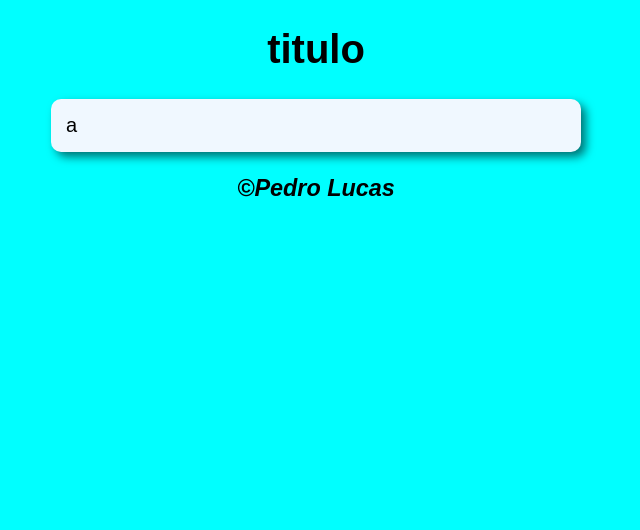
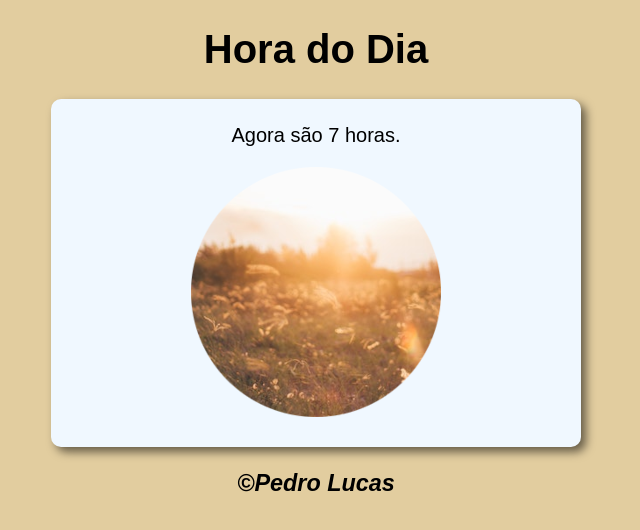
Before and after one commit to PedroLucaV/algoritimo-pedro, a plain HTML site: page exercicios_guanabara/ex01/index.html in a window 1280 px wide. Shown: the whole page, without its empty margins (324-964 px from the left). Drawn offline with Linux system fonts and the light colour scheme.

Commit message:
atividades atualizadas

```diff
--- /dev/null
+++ b/atividades_melhoradas/expeso_ideal/style.css
@@ -0,0 +1,20 @@
+body{
+    background-color: aquamarine;
+    font: normal 15pt Arial;
+}
+header{
+    text-align: center;
+}
+section{
+    text-align: center;
+    margin: auto;
+    background-color: aliceblue;
+    width: 500px;
+    height: auto;
+    border-radius: 10px;
+    height: 300px;
+}
+footer{
+    text-align: center;
+    font-style: italic;
+}
--- a/exercicios_guanabara/index.html
+++ b/exercicios_guanabara/ex01/index.html
@@ -1,21 +1,22 @@
 <!DOCTYPE html>
-<html lang="en">
+<html lang="pt-BR">
 <head>
     <meta charset="UTF-8">
     <meta name="viewport" content="width=device-width, initial-scale=1.0">
     <link rel="stylesheet" href="style.css">
+    <script src="script.js"></script>
     <title>Document</title>
 </head>
-<body>
+<body onload="carregar()">
     <header>
-        <h1>titulo</h1>
+        <h1>Hora do Dia</h1>
     </header>
     <section>
-        <div id="container">
-            a
+        <div id="msg">
+            Aqui aparecerá seu horario!
         </div>
-        <div id="cont1">
-
+        <div id="foto">
+            <img id="imagem" src="manha.png" alt="foto1">
         </div>
     </section>
     <footer>
--- /dev/null
+++ b/exercicios_guanabara/ex01/script.js
@@ -0,0 +1,21 @@
+function carregar(){
+    let msg = document.getElementById("msg")
+    let img = document.getElementById("imagem")
+    let data = new Date()
+    let hora = data.getHours()
+    msg.innerHTML = `Agora são ${hora} horas.`
+
+    if (hora >= 0 && hora < 12){
+        //dia
+        img.src = "manha.png"
+        document.body.style.background = "#e2cd9f"
+    }else if (hora >= 12 && hora < 18){
+        //tarde
+        img.src = "tarde.png"
+        document.body.style.background = "#e2cd2f"
+    }else{
+        //noite
+        img.src = "noite1.png"
+        document.body.style.background = "#c3c3c3"
+    }
+}
--- a/exercicios_guanabara/style.css
+++ b/exercicios_guanabara/ex01/style.css
@@ -13,6 +13,12 @@ section{
     border-radius: 10px;
     box-shadow: 5px 5px 10px rgba(0, 0, 0, 0.548);
 }
+
+div{
+    text-align: center;
+    padding: 10px;
+}
+
 footer{
     text-align: center;
     font-style: italic;
```
Also changed, not shown: atividades_melhoradas/expeso_ideal/index.html (added, +37 -0 lines), atividades_melhoradas/expeso_ideal/script.js (added, +18 -0 lines), exercicios_guanabara/ex01/manha.png (added), exercicios_guanabara/ex01/noite1.png (added), exercicios_guanabara/ex01/tarde.png (added).
